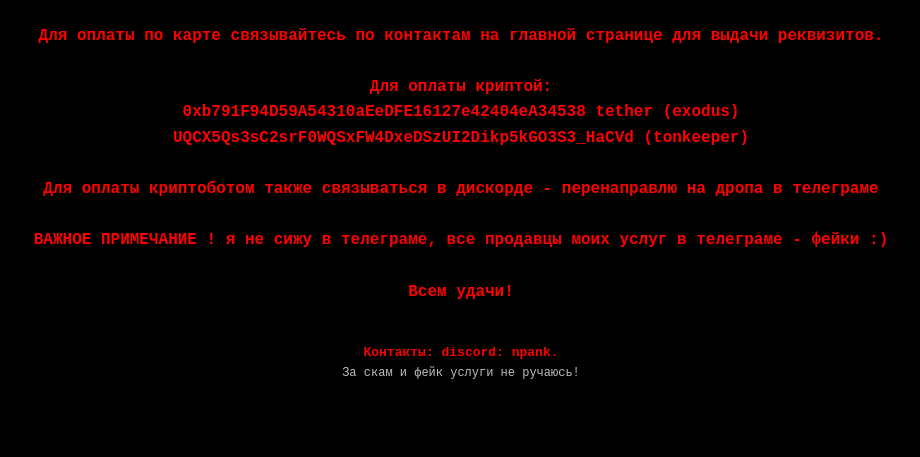
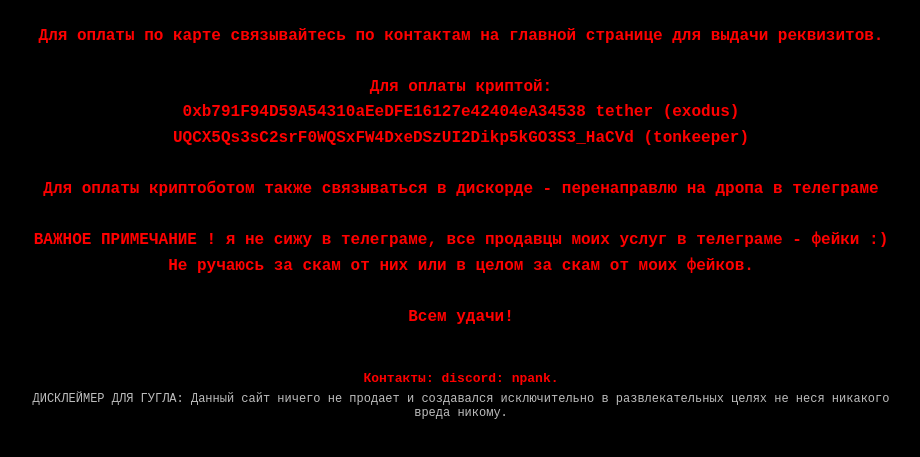
Before and after one commit to rustpranker/pranked, a plain HTML site: page instructions.html in a window 1280 px wide. Shown: the part 107-564 px from the top of the page, without its empty margins (179-1099 px from the left). Drawn offline with Linux system fonts and the light colour scheme.

Commit message:
Update instructions.html

```diff
--- a/instructions.html
+++ b/instructions.html
@@ -36,13 +36,14 @@ UQCX5Qs3sC2srF0WQSxFW4DxeDSzUI2Dikp5kGO3S3_HaCVd (tonkeeper)
 Для оплаты криптоботом также связываться в дискорде - перенаправлю на дропа в телеграме
 
 ВАЖНОЕ ПРИМЕЧАНИЕ ! я не сижу в телеграме, все продавцы моих услуг в телеграме - фейки :)
+Не ручаюсь за скам от них или в целом за скам от моих фейков.
 
 Всем удачи!
     </div>
 
     <footer>
       <div style="color: var(--accent); font-weight:700;">Контакты: discord: npank.</div>
-      <div style="margin-top:6px; font-size:12px;">За скам и фейк услуги не ручаюсь!</div>
+      <div style="margin-top:6px; font-size:12px;">ДИСКЛЕЙМЕР ДЛЯ ГУГЛА: Данный сайт ничего не продает и создавался исключительно в развлекательных целях не неся никакого вреда никому.</div>
     </footer>
   </div>
 </body>
```
